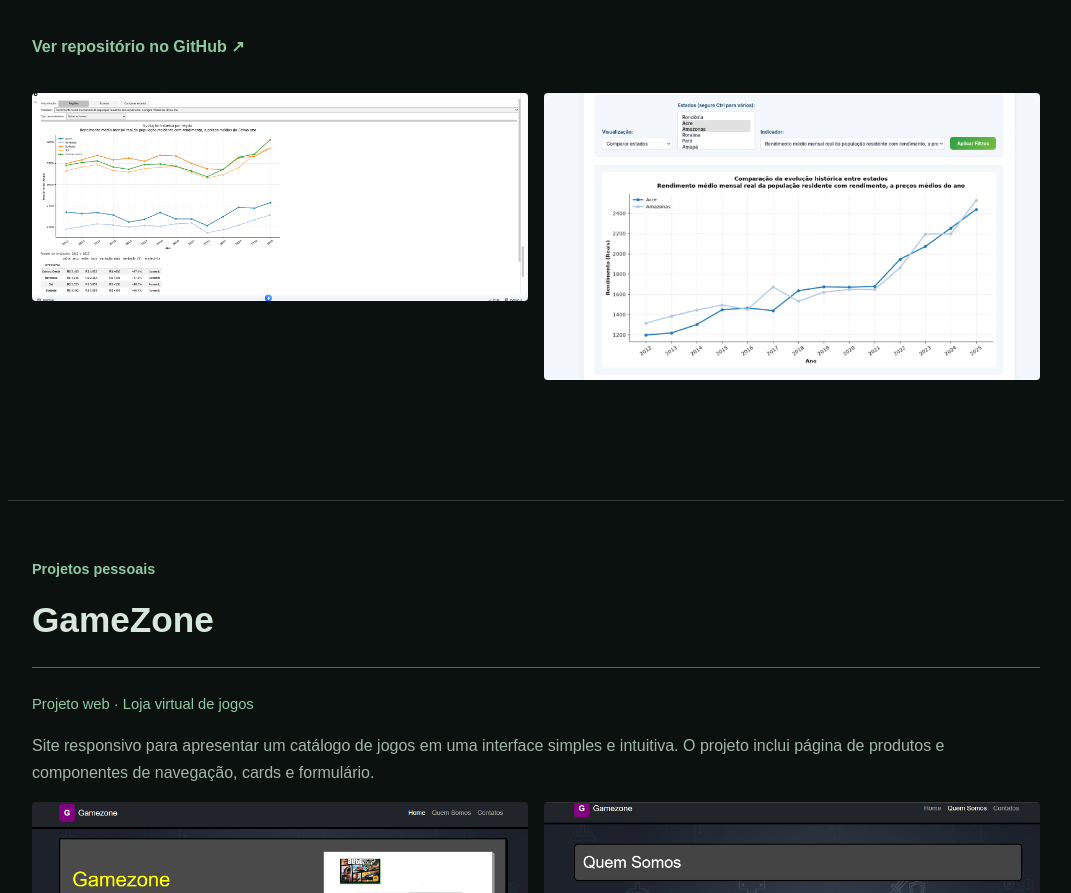
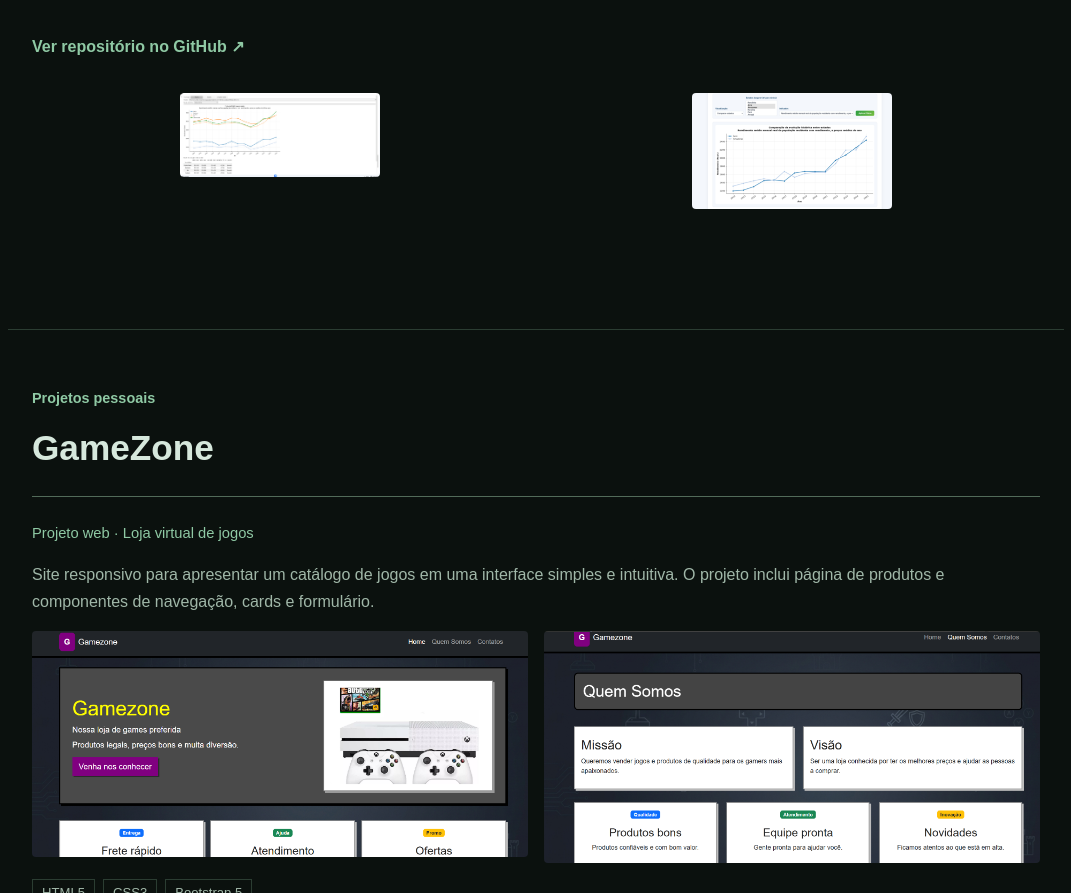
Before and after one commit to luanhba/portifolio-dsm1, a plain HTML site: page index.html in a window 1280 px wide. Shown: the part 2148-3041 px from the top of the page, without its empty margins (104-1175 px from the left). Drawn offline with Linux system fonts and the light colour scheme.

Commit message:
Update style.css

```diff
--- a/style.css
+++ b/style.css
@@ -110,7 +110,7 @@ footer p { margin: 0; }
 }
 .imagem-projeto {
   display: block;
-  width: 100%;
+  width: 50%;
   max-width: 200px;
   margin: 16px 0;
   border-radius: 4px;
@@ -118,8 +118,8 @@ footer p { margin: 0; }
 }
 .imagem-grafico {
   display: block;
-  width: 100%;
-  max-width: 760px;
+  width: 50%;
+  max-width: 200px;
   height: auto;
   margin: 16px auto 24px;
   border-radius: 4px;
```
